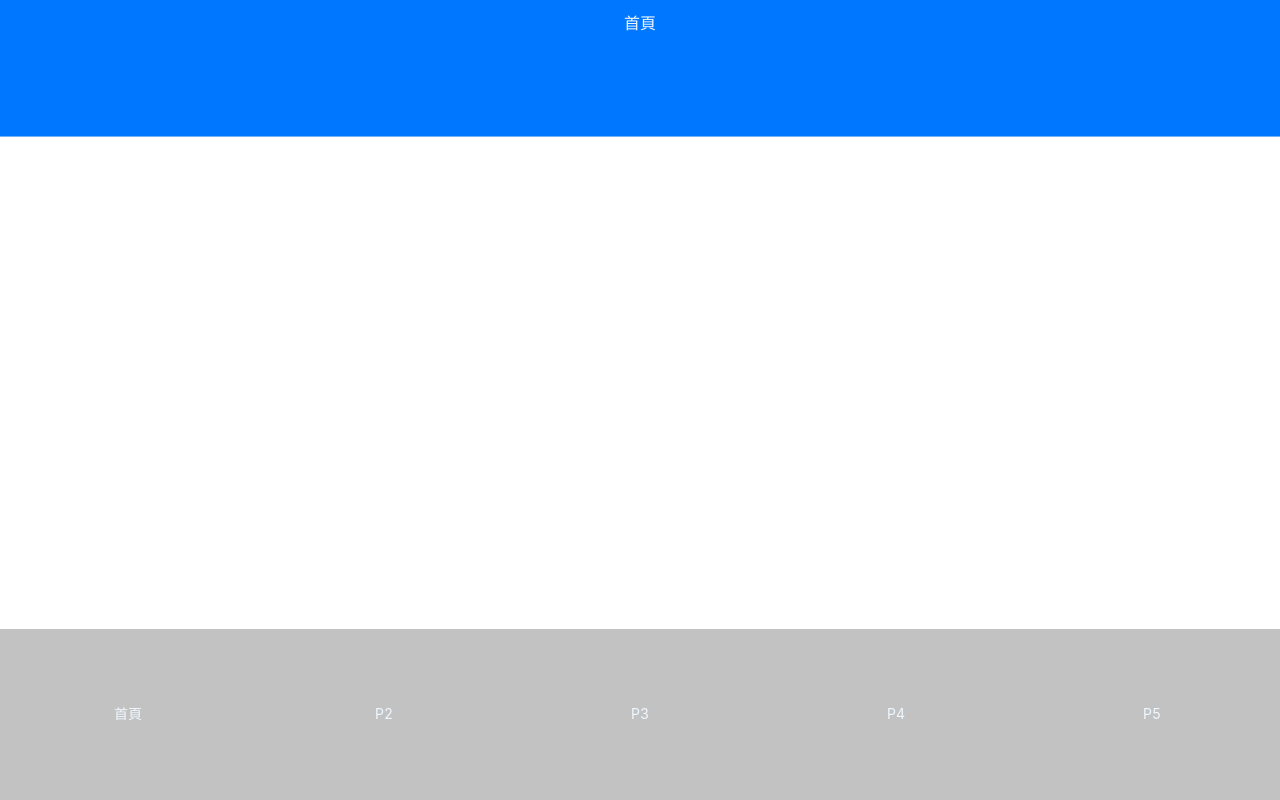
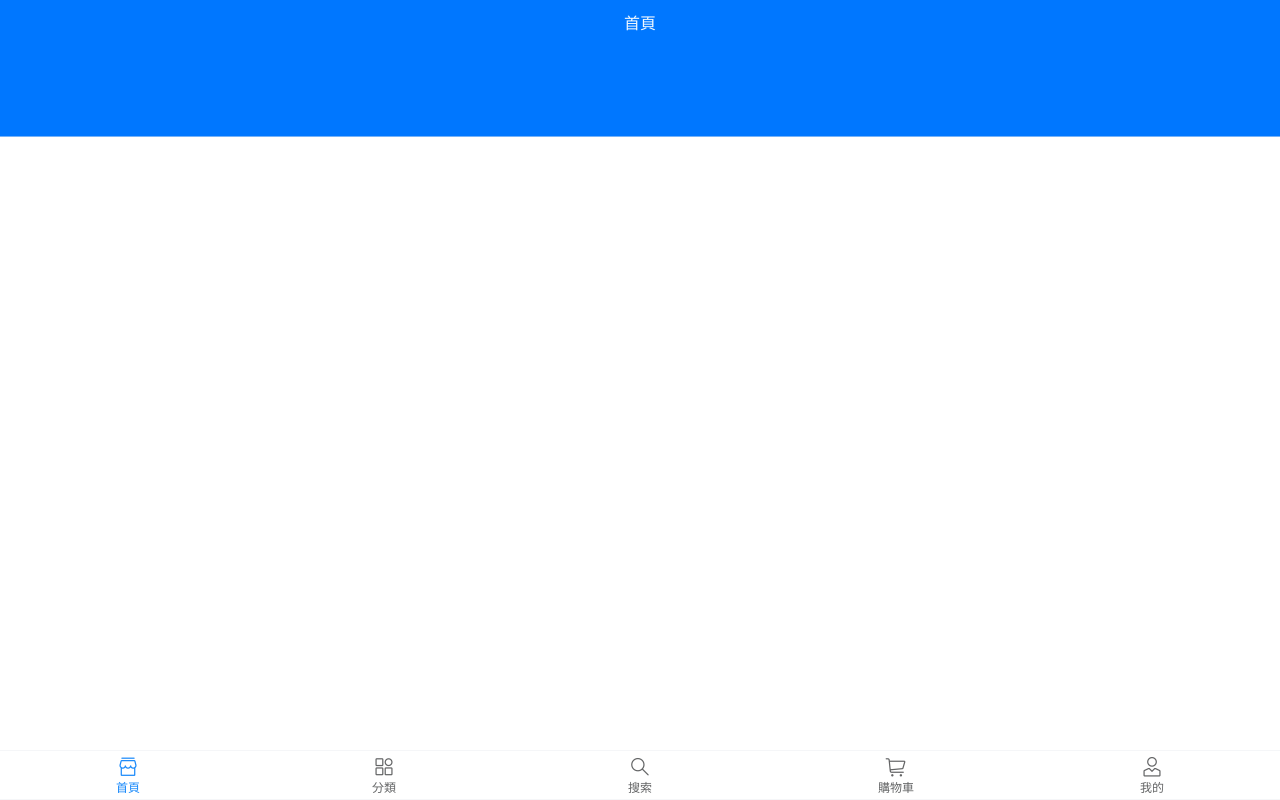
Before and after one commit to Yishin26/vue_try, a Vue app: page /#/ in a window 1280 px wide. Built offline with nearby package versions, Linux system fonts and the light colour scheme.

Commit message:
完成TabBar 定製

```diff
--- a/src/App.vue
+++ b/src/App.vue
@@ -1,31 +1,38 @@
 <template>
   <div id="app">
     <!--頭部導航-->
-    <van-nav-bar :title="title" fixed v-show="navViewShow"/>
+    <van-nav-bar :title="title" fixed v-show="navViewShow" />
 
     <!--內容：使用路由模板所指定的-->
     <router-view @onTitle="getTitle" @onNavShow="getNavViewShow"></router-view>
 
     <!--底部切換導航-->
-    <TabView></TabView>
+    <van-tabbar v-model="active">
+      <van-tabbar-item icon="shop-o" to='/home'>首頁</van-tabbar-item>
+      <van-tabbar-item icon="apps-o" to='/assort'>分類</van-tabbar-item>
+      <van-tabbar-item icon="search" to='/search'>搜索</van-tabbar-item>
+      <van-tabbar-item icon="shopping-cart-o" to='/cart'>購物車</van-tabbar-item>
+      <van-tabbar-item icon="user-o" to='/mine'>我的</van-tabbar-item>
+    </van-tabbar>
   </div>
 </template>
 
 <script>
-import { NavBar } from "vant";
-import TabView from "./components/TabView/TabView";
+import { NavBar, Tabbar, TabbarItem } from "vant";
 
 export default {
   name: "App",
   components: {
-    TabView,
-    [NavBar.name]: NavBar
+    [NavBar.name]: NavBar,
+    [Tabbar.name]: Tabbar,
+    [TabbarItem.name]: TabbarItem
   },
   data() {
     return {
       title: "", //接收導航標題
-      navViewShow: true
+      navViewShow: true,
       //接收子組件是否需要顯示
+      active: 0
     };
   },
   methods: {
--- a/src/components/TabView/TabView.vue
+++ /dev/null
@@ -1,37 +0,0 @@
-<template>
-  <div class='tab-view'>
-      <router-link to='/home'>首頁</router-link>
-      <router-link to='/assort'>P2</router-link>
-      <router-link to='/search'>P3</router-link>
-      <router-link to='/cart'>P4</router-link>
-      <router-link to='/mine'>P5</router-link>
-
-  </div>
-</template>
-
-<script>
-export default {
-    name:'TabView'
-}
-</script>
-
-<style>
-    .tab-view{
-        height: 3.125rem;
-        position:fixed;
-        bottom: 0;
-        background-color: rgb(194, 194, 194);
-        /*border-top:3px solid rgb(0, 183, 255); */
-        width: 100%;
-    }
-    .tab-view a{
-        color: aliceblue;
-        display: inline-block;
-        text-align: center;
-        text-decoration: none;
-        width: 20%;
-        line-height: 3.125rem;
-
-
-    }
-</style>
```
Also changed, not shown: src/components/NavView/NavView.vue (deleted, +0 -21 lines).
